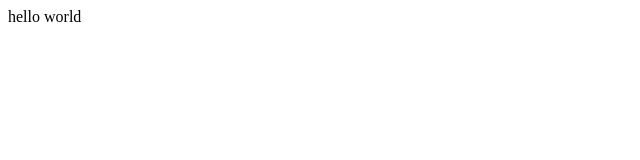
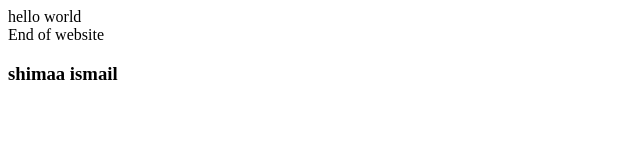
Before and after one commit to shimaa-97/testLab, a plain HTML site: page index.html in a window 1280 px wide. Shown: the whole page, without its empty margins (0-640 px from the left). Drawn offline with Linux system fonts and the light colour scheme.

Commit message:
adding footer

```diff
--- a/index.html
+++ b/index.html
@@ -9,5 +9,9 @@
 <body>
 
     <div>hello world</div>
+    <footer>
+        End of website
+        <h3>shimaa ismail</h3>
+    </footer>
 </body>
 </html>
```
